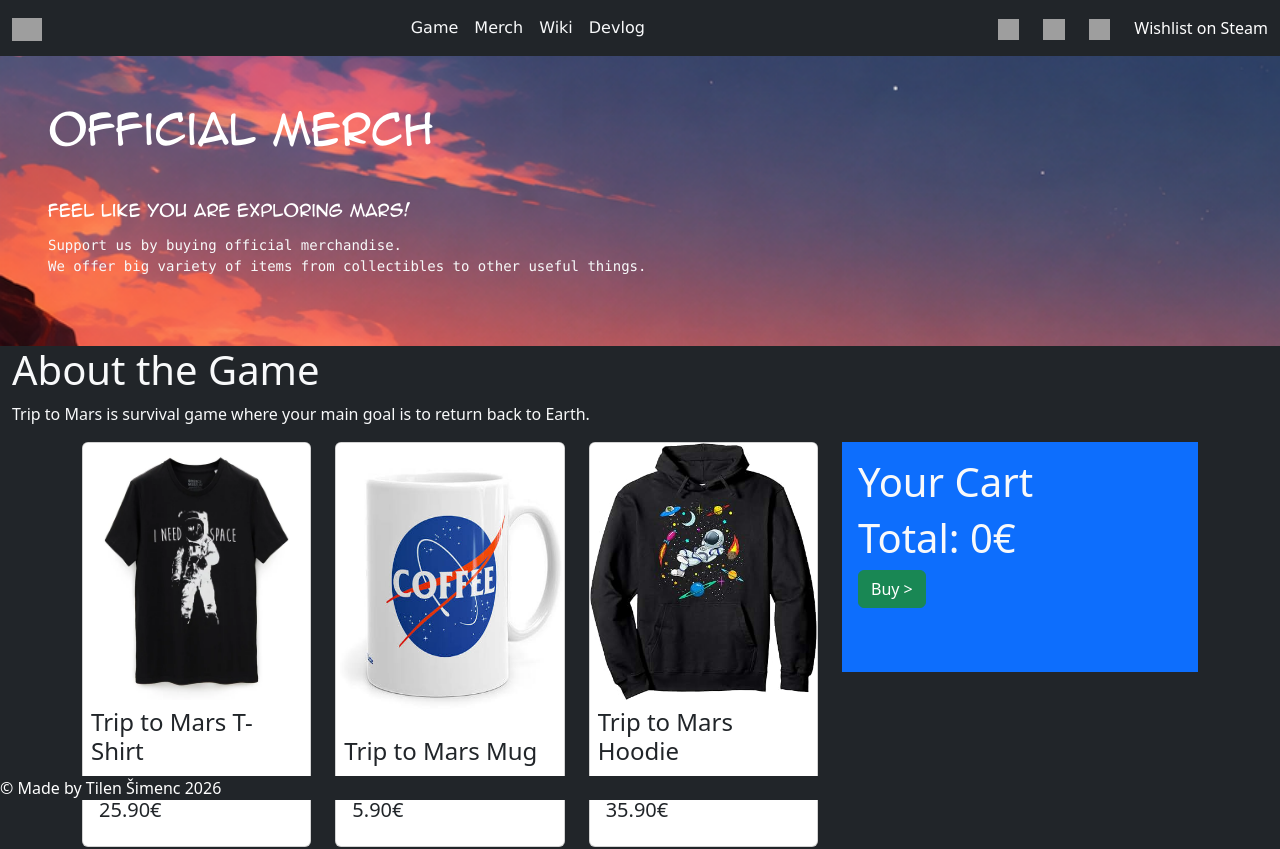
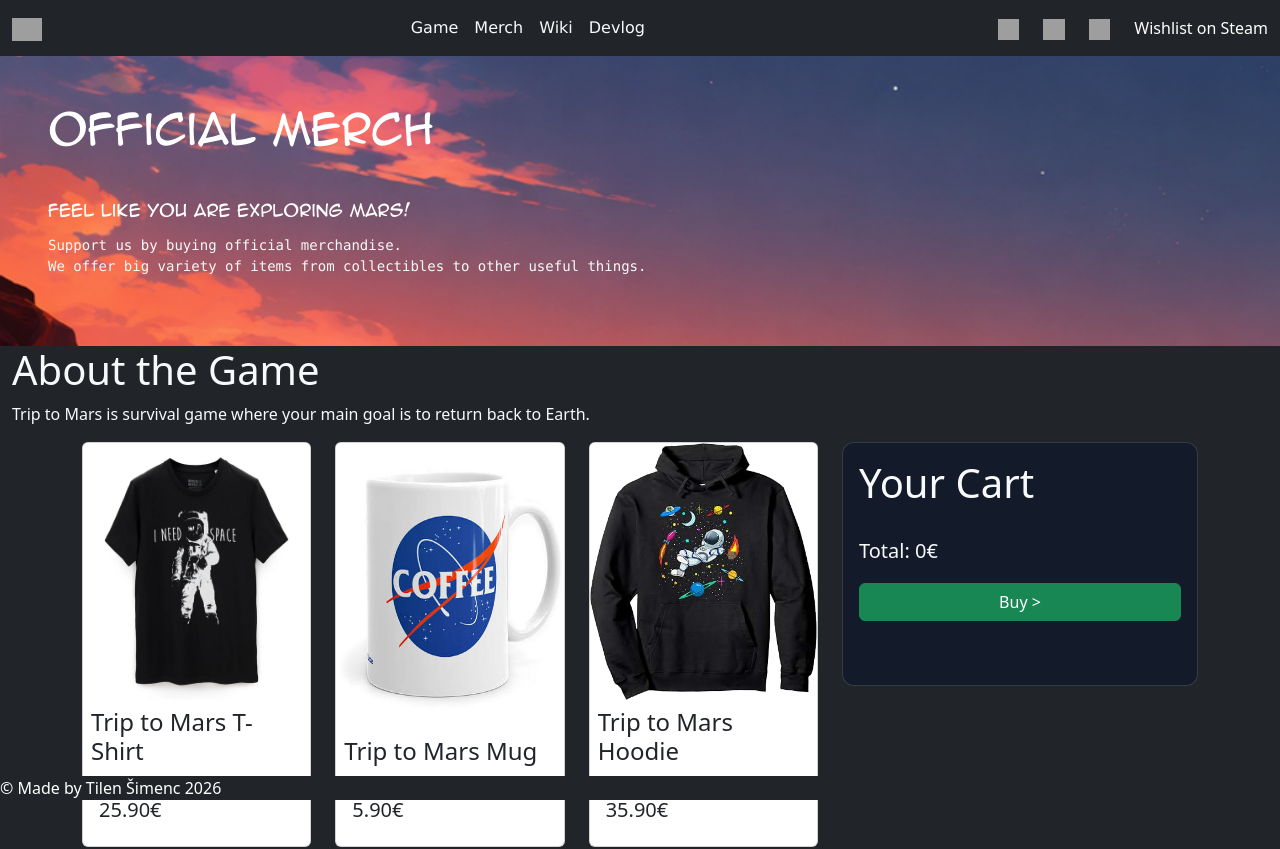
Before and after one commit to TilenoLogy/TripToMarsWebsite, an Angular app in the folder mars-shop/: page /merch in a window 1280 px wide. Shown: the top 849 px of the page. Built offline with nearby package versions, Linux system fonts and the light colour scheme; grey boxes are pictures that could not be loaded.

Commit message:
A few last fixes for the cart

```diff
--- a/mars-shop/src/app/shop/shop.css
+++ b/mars-shop/src/app/shop/shop.css
@@ -1,3 +1,14 @@
+.cart-tab {
+    display: flex;
+    flex-direction: column;
+    gap: 0.75rem;
+    padding: 0.75rem;
+    border: 1px solid rgba(255, 255, 255, 0.15);
+    border-radius: 0.75rem;
+    background: rgba(15, 23, 42, 0.75);
+}
+
+
 .shop_items {
     background-color: white;
 }
--- a/mars-shop/src/app/shop/shop.html
+++ b/mars-shop/src/app/shop/shop.html
@@ -28,7 +28,7 @@ We offer big variety of items from collectibles to other useful things.
             </div>
 
             <div class="col-lg-4">
-                <div class="cart bg-primary">
+                <div class="cart cart-tab">
                     <h1>Your Cart</h1>
                     <div class="d-flex flex-column gap-3">
                     @for (izdelek of cart; track izdelek.product.id) {
@@ -54,7 +54,7 @@ We offer big variety of items from collectibles to other useful things.
                         </div>
                     }
                     </div>
-                    <h1>Total: {{skupnaCena / 100 + "€"}}</h1>
+                    <h5>Total: {{skupnaCena / 100 + "€"}}</h5>
                     <button class="btn btn-success mb-5" onclick="alert('Buying is not supported yet.')">Buy ></button>
                 </div>
             </div>
```
